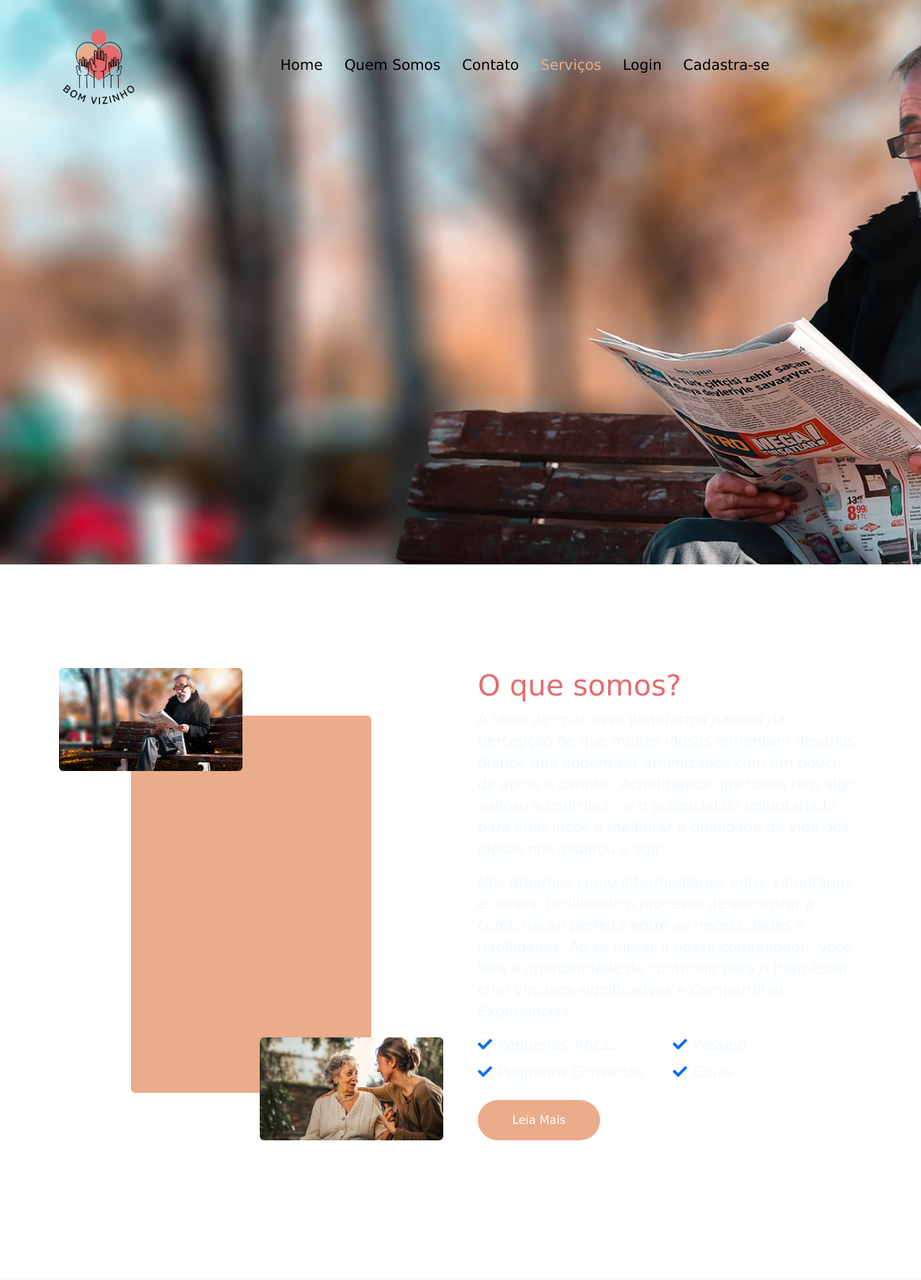
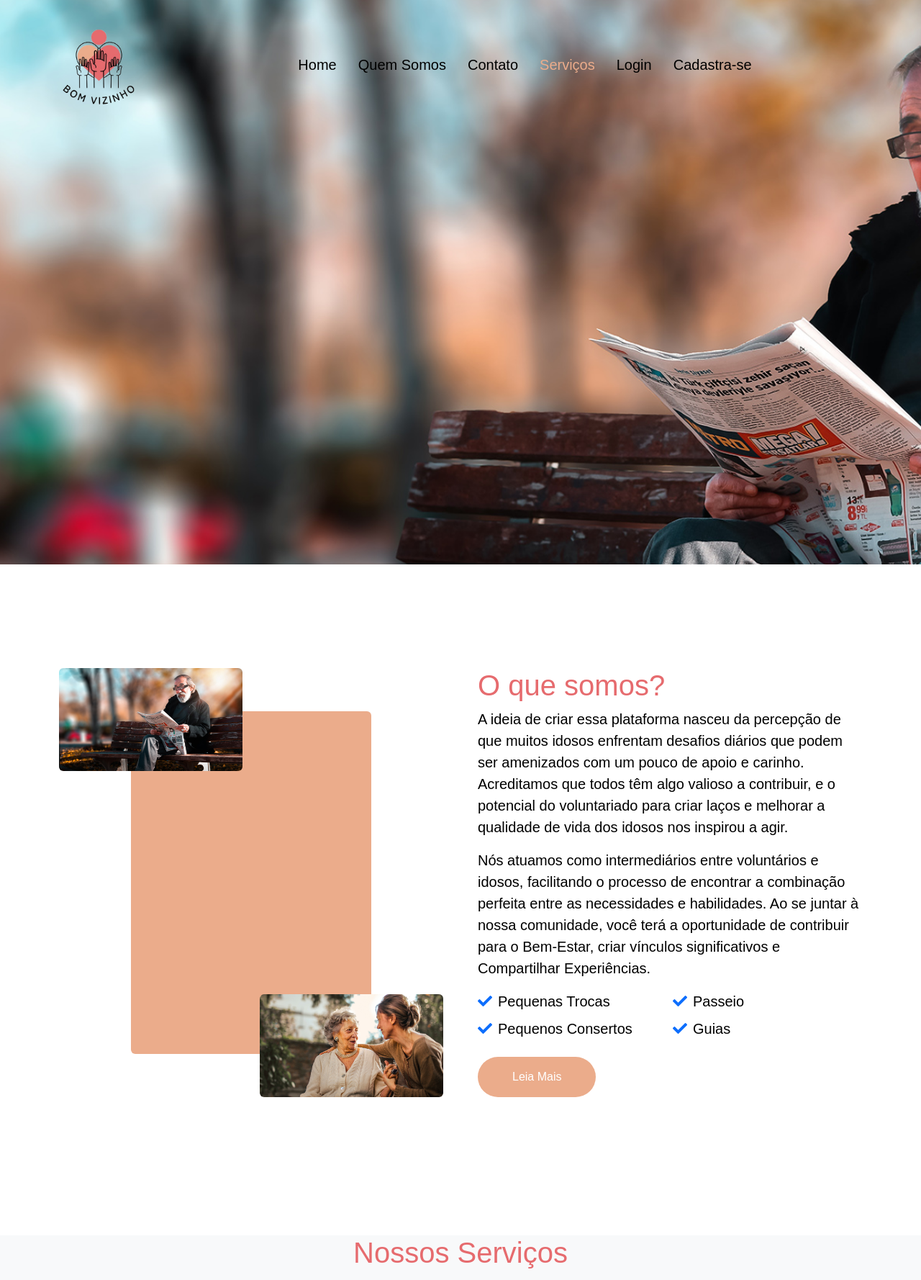
Before and after one commit to viniciustavanoferreira/voluntariado-site, a PHP site: page / in a window 1280 px wide. Shown: the top 1778 px of the page at 72% size. Run offline with PHP 8.4, Linux system fonts and the light colour scheme; some libraries are stand-ins or nearby versions; some web fonts are replaced.

Commit message:
conserto

```diff
--- a/index.php
+++ b/index.php
@@ -49,7 +49,7 @@
                 <div class="navbar-nav mx-auto p-3 p-lg-0">
 
                     <a href="index.php" class="nav-item nav-link active text-black">Home</a>
-                    <a href="./php/que.php" class="nav-item nav-link text-black">Quem Somos</a>
+                    <a href="./php/quemsomos.php" class="nav-item nav-link text-black">Quem Somos</a>
                     <a href="./php/contato.php" class="nav-item nav-link text-black">Contato</a>
                     <div class="nav-item dropdown">
                         <a href="#" class="nav-link dropdown-toggl text-blacke" data-bs-toggle="dropdown">Serviços</a>
--- a/pgprincipal.css
+++ b/pgprincipal.css
@@ -757,41 +757,7 @@ h6,
 
 
 /*Pagina=Perfil*/
-@font-face {
-  font-family: Zen Maru Regular;
-  src: url(fonts//ZenMaruGothic-Regular.ttf);
-  font-family: Zen Maru Bold;
-  src: url(fonts/ZenMaruGothic-Bold.ttf);
-  font-family: Zen Maru Light;
-  src: url(fonts/ZenMaruGothic-Light.ttf);
-  font-family: Zen Maru Medium;
-  src: url(fonts/ZenMaruGothic-Medium.ttf);
-}
-:root {
-  --HoverTransition: 300ms cubic-bezier(0.215, 0.61, 0.355, 1);
-  --HoverOpacity: 0.6;
-  --TextColor: #17171d;
-  --MainColor: #ebac8b;
-  --MainColorLight: #ffff;
-  --SecondaryColor: #e66b6e;
-  --SecondaryColorLight: navajowhite;
-  --LightGrayColor: #dedede;
-  --primary: #eaa636;
-  --secondary: #545454;
-  --light: #fdf5eb;
-  --dark: #1e1916;
-}
 
-*{
-  box-sizing: border-box;
-}
-
-body{
-  margin: 0;
-  font-family:'Lucida Grande';
-  background-color: var(--MainColorLight);
-  color: aliceblue;
-}
 
 .header {
   width: 100%;
```
